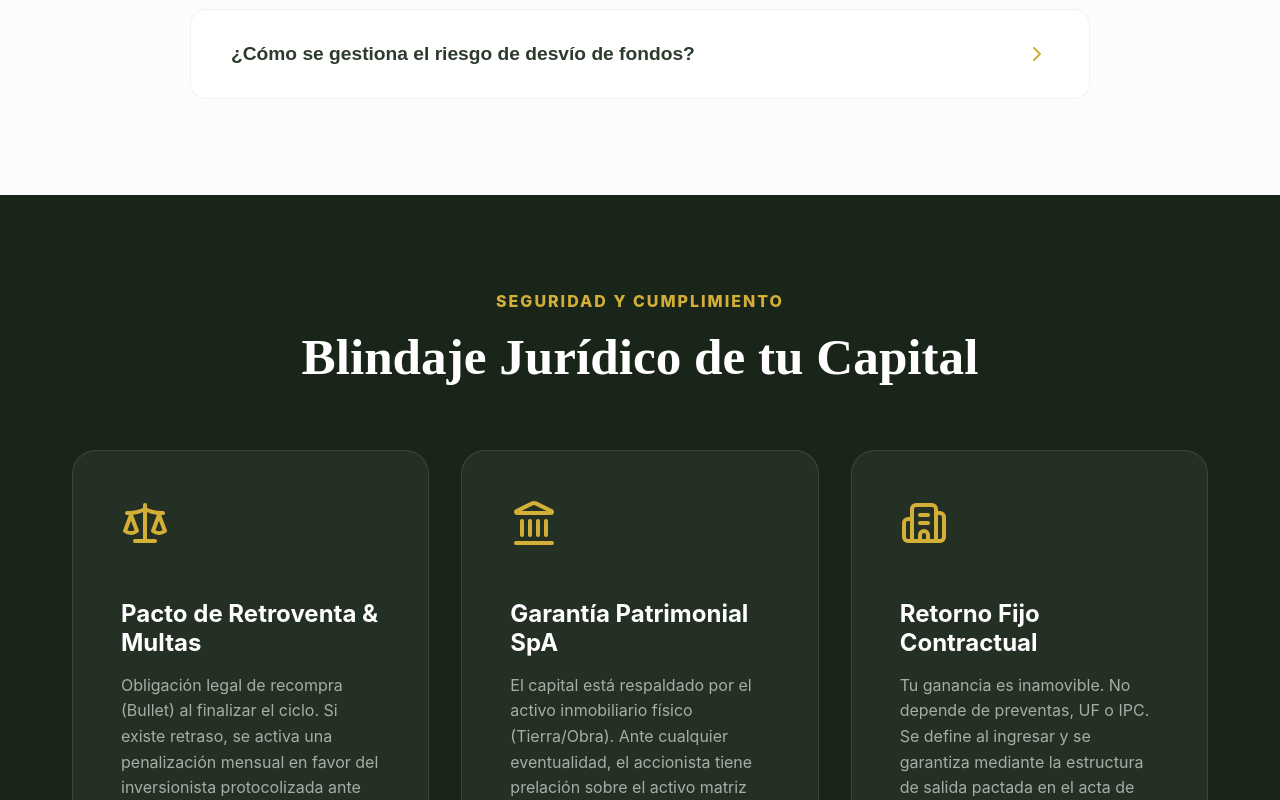
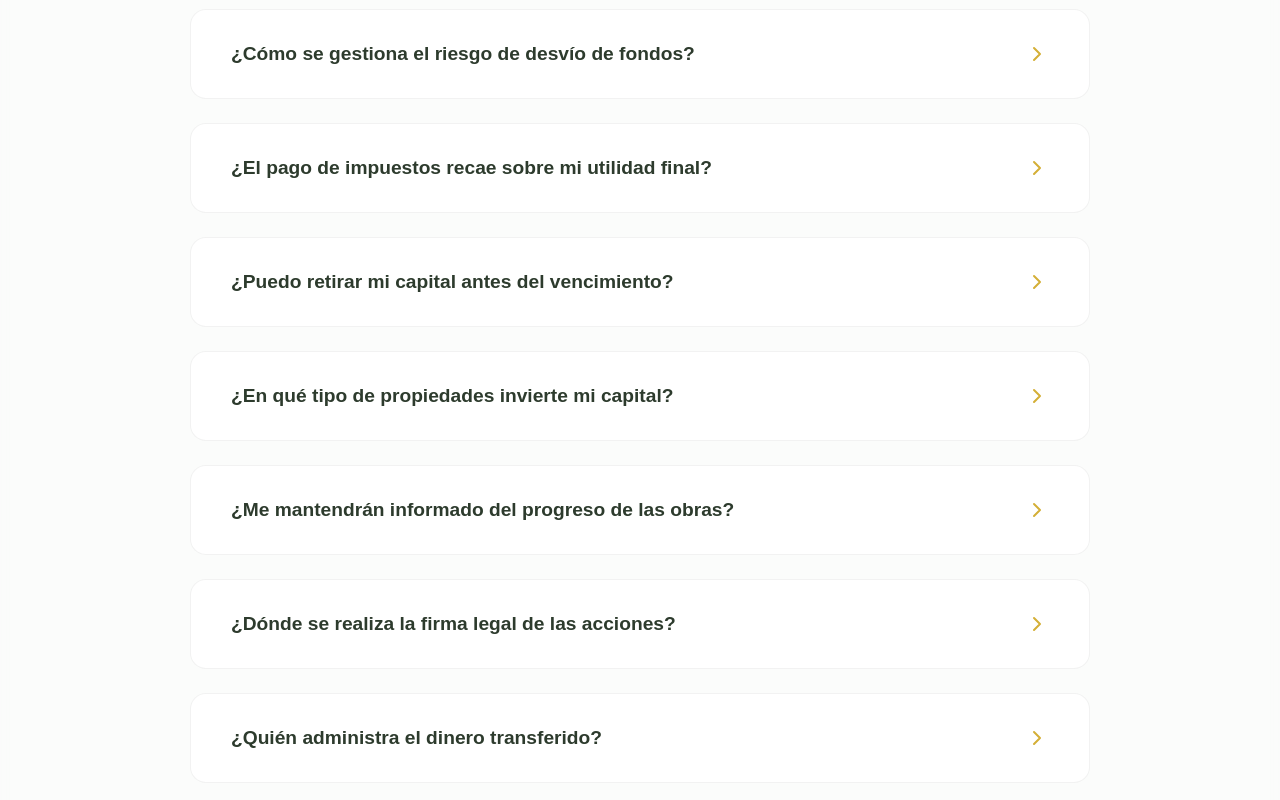
Before and after one commit to Rentapro/CrowdIn, a React (Vite) app: page / in a window 1280 px wide. Shown: the part 6000-6800 px from the top of the page. Built offline with nearby package versions, Linux system fonts and the light colour scheme.

Commit message:
Fix: Restored and merged all FAQs (14 total)

```diff
--- a/src/App.jsx
+++ b/src/App.jsx
@@ -144,7 +144,13 @@ function App() {
     { q: "¿Y si el proyecto inmobiliario no se vende como esperaban?", a: "Tu rentabilidad es fija y garantizada por el Pacto de Retroventa. No depende de las ventas finales. CrowdIn tiene la obligación legal de recomprar tus acciones al precio pactado (Capital + Premio), independientemente del resultado comercial del proyecto." },
     { q: "¿Qué seguridad tengo si CrowdIn llegara a tener problemas financieros?", a: "La SpA donde inviertes es un vehículo independiente (Asset-Backed). El capital se materializa en el terreno y la construcción. Como accionista, tienes derecho preferente sobre el activo físico; si el proyecto se detiene, el patrimonio inmobiliario respalda tu devolución." },
     { q: "¿Qué pasa si no se llega a la meta de recaudación total?", a: "Contamos con Capital Puente propio y líneas de crédito constructor aprobadas. El inicio de obra no depende exclusivamente del Crowdfunding; tu inversión solo ingresa una vez que el proyecto tiene 'Luz Verde' garantizada." },
-    { q: "¿Cómo se gestiona el riesgo de desvío de fondos?", a: "Operamos con cuentas segregadas y auditoría de estados de pago. Cada peso invertido tiene un destino específico: Adquisición o Construcción, visado por el mandato de la SpA." }
+    { q: "¿Cómo se gestiona el riesgo de desvío de fondos?", a: "Operamos con cuentas segregadas y auditoría de estados de pago. Cada peso invertido tiene un destino específico: Adquisición o Construcción, visado por el mandato de la SpA." },
+    { q: "¿El pago de impuestos recae sobre mi utilidad final?", a: "Las estructuras se diseñan según normativa de rentas de capital mobiliario. Entregamos los certificados correspondientes al finalizar el ciclo del proyecto para su declaración en la Operación Renta anual." },
+    { q: "¿Puedo retirar mi capital antes del vencimiento?", a: "El capital se materializa en activos reales. La ventana de rescate se abre exclusivamente al cumplir el ciclo pactado (12 o 24 meses), donde recibes el capital más el premio acumulado." },
+    { q: "¿En qué tipo de propiedades invierte mi capital?", a: "Nuestro portafolio abarca: 1) Flipping de alta velocidad, 2) Desarrollo de complejos turísticos (Resort Zapallar), y 3) Edificios residenciales. Tú eliges en qué proyecto participar." },
+    { q: "¿Me mantendrán informado del progreso de las obras?", a: "Sí. Enviamos reportes digitales de avance a nuestros accionistas mensualmente durante la fase de obra." },
+    { q: "¿Dónde se realiza la firma legal de las acciones?", a: "Todo el proceso notarial se realiza mediante firma presencial en Notaría o a través de plataformas certificadas de Firma Electrónica Avanzada." },
+    { q: "¿Quién administra el dinero transferido?", a: "Los fondos ingresan directamente a la cuenta corriente institucional de la Sociedad por Acciones (SpA) que desarrolla el proyecto." }
   ];
 
   const [selectedPlan, setSelectedPlan] = useState('patrimonial'); // 'liquidez' o 'patrimonial'
```
